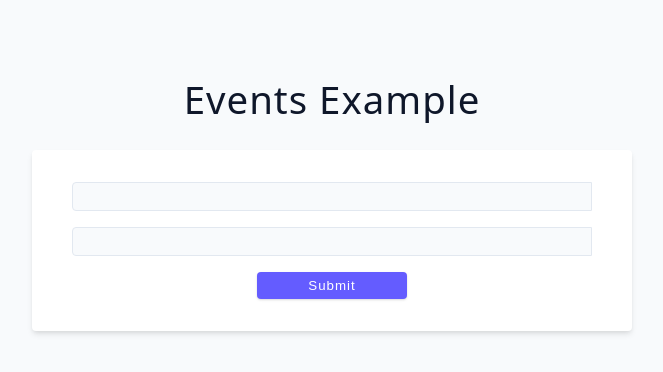
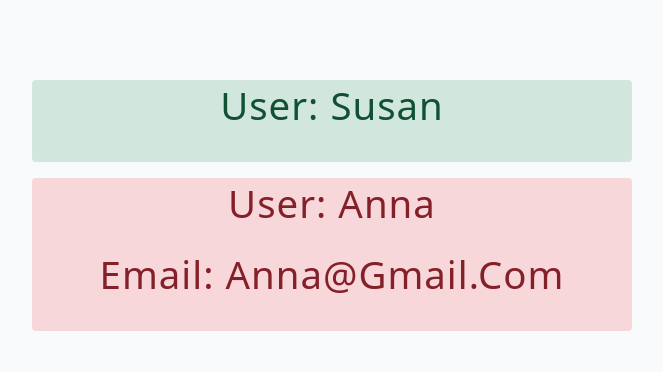
Before and after one commit to d-libards/typescript-react, a React (Vite) app: page / in a window 1280 px wide. Shown: the top 372 px of the page, without its empty margins (308-971 px from the left). Built offline with nearby package versions, Linux system fonts and the light colour scheme.

Commit message:
challenge

```diff
--- a/src/App.tsx
+++ b/src/App.tsx
@@ -1,9 +1,10 @@
-import Component from './starter/04-events';
+import Component from './starter/05-challenge';
 
 function App() {
   return (
     <main>
-      <Component />
+      <Component type="basic" name="susan" />
+      <Component type="advanced" name="anna" email="anna@gmail.com" />
     </main>
   );
 }
--- a/src/starter/05-challenge/index.tsx
+++ b/src/starter/05-challenge/index.tsx
@@ -1,9 +1,30 @@
-function Component() {
+type BasicProps = {
+  type: 'basic';
+  name: string;
+};
+
+type AdvancedProps = {
+  type: 'advanced';
+  name: string;
+  email: string;
+};
+
+type Props = AdvancedProps | BasicProps;
+
+function Component(props: Props) {
+  const { type, name } = props;
+  if (type === 'advanced') {
+    return (
+      <article className="alert alert-danger">
+        <h2>user: {name}</h2>
+        <h2>email: {props.email}</h2>
+      </article>
+    );
+  }
   return (
-    <div>
-      <h2>React & Typescript</h2>
-      <h2>Challenge</h2>
-    </div>
+    <article className="alert alert-success">
+      <h2>user: {name}</h2>
+    </article>
   );
 }
 export default Component;
```
